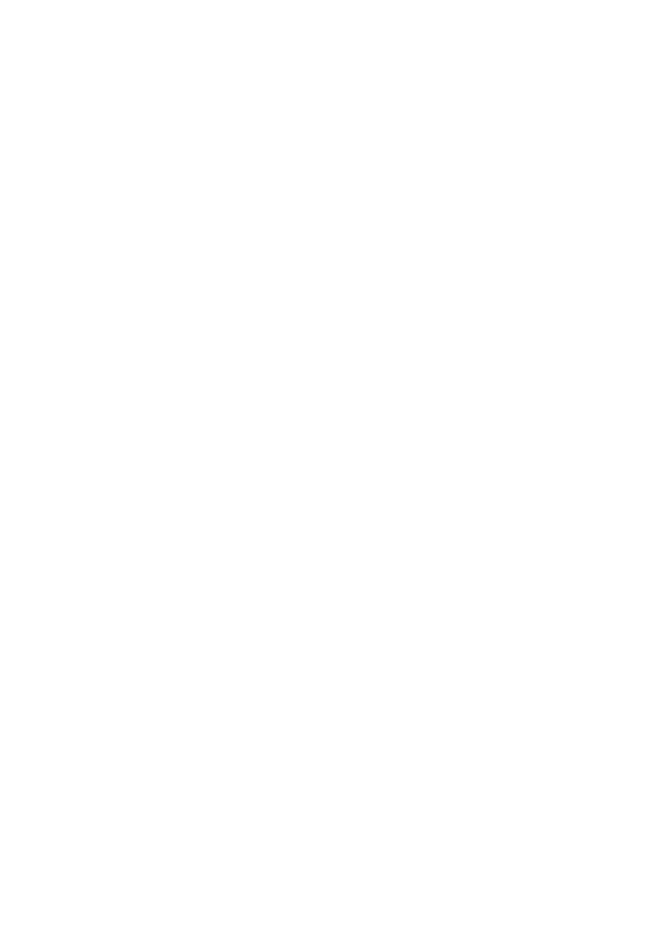
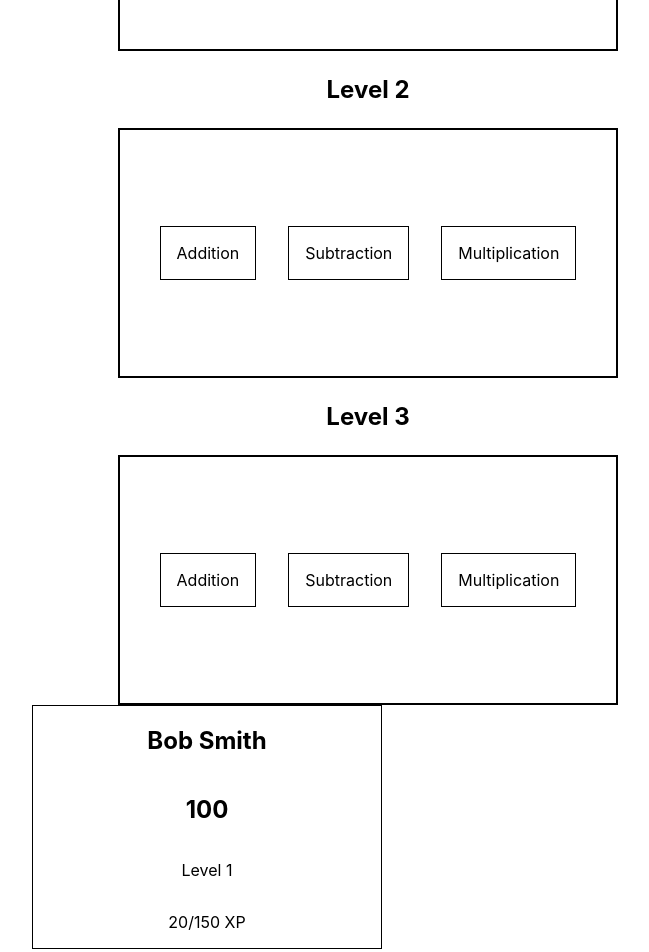
Before and after one commit to SchoolOfCode/final-project-front-end-jellly-room-6, a Next.js app: page /home in a window 1280 px wide. Shown: the part 340-1292 px from the top of the page, without its empty margins (32-681 px from the left). Before the commit the page ends 800 px from the top, so only its background shows below. Built offline with nearby package versions, Linux system fonts and the light colour scheme.

Commit message:
Add some content

```diff
--- a/package.json
+++ b/package.json
@@ -10,6 +10,7 @@
   "dependencies": {
     "next": "12.0.10",
     "react": "17.0.2",
+    "react-bootstrap": "^2.1.2",
     "react-dom": "17.0.2"
   },
   "devDependencies": {
--- a/pages/home.js
+++ b/pages/home.js
@@ -1,7 +1,50 @@
+// Import Header here
+import styles from "../styles/home.module.css";
+
 export default function Home () {
     return (
       <div>
-        <h1>This is home whoohooo</h1>
+        {/* Header goes here */}
+        <div className={styles.levelsWrapper}>
+
+
+            <div className={styles.level}>
+                  <h3 className={styles.levelTitle}>Level 1</h3>
+                  <div className={styles.levelContainer}>
+                    <div className={styles.beanBtn}>Addition</div>
+                    <div className={styles.beanBtn}>Subtraction</div>
+                    <div className={styles.beanBtn}>Multiplication</div>
+                  </div>
+              </div>
+
+          <div className={styles.level}>
+              <h3 className={styles.levelTitle}>Level 2</h3>
+              <div className={styles.levelContainer}>
+                <div className={styles.beanBtn}>Addition</div>
+                <div className={styles.beanBtn}>Subtraction</div>
+                <div className={styles.beanBtn}>Multiplication</div>
+              </div>
+          </div>
+          <div className={styles.level}>
+              <h3 className={styles.levelTitle}>Level 3</h3>
+              <div className={styles.levelContainer}>
+                <div className={styles.beanBtn}>Addition</div>
+                <div className={styles.beanBtn}>Subtraction</div>
+                <div className={styles.beanBtn}>Multiplication</div>
+              </div>
+          </div>
+
+
+          <div className={styles.statsDisplay}>
+                <h2>Bob Smith</h2>
+                <h2>100</h2>
+                <p>Level 1</p>
+                <p>20/150 XP</p>
+              </div>
+        </div>
+
+
       </div>
+
     );
   }
--- /dev/null
+++ b/styles/home.module.css
@@ -0,0 +1,46 @@
+
+.levelsWrapper{
+    padding: 4em;
+    max-width: 800px;
+    position:relative;
+}
+
+
+
+.level{
+    display:flex;
+    flex-direction: column;
+    justify-content: center;
+    align-items: center;
+}
+
+.levelTitle{
+    font-size: 1.5rem;
+}
+
+.levelContainer{
+    border: solid black 2px;
+    width: 500px;
+    height: 250px;
+    padding: 2em;
+    display:flex;
+    gap: 2em;
+    justify-content: center;
+    align-items: center;
+}
+
+.beanBtn{
+    border: solid black 1px;
+    padding: 1em;
+}
+
+.statsDisplay{
+
+    border: solid black 1px;
+    width: 350px;
+    display:inline-flex;
+    justify-content: center;
+    align-items: center;
+    flex-direction: column;
+
+}
```
Also changed, not shown: 1 other file (tests, documents, lock files or other folders).
